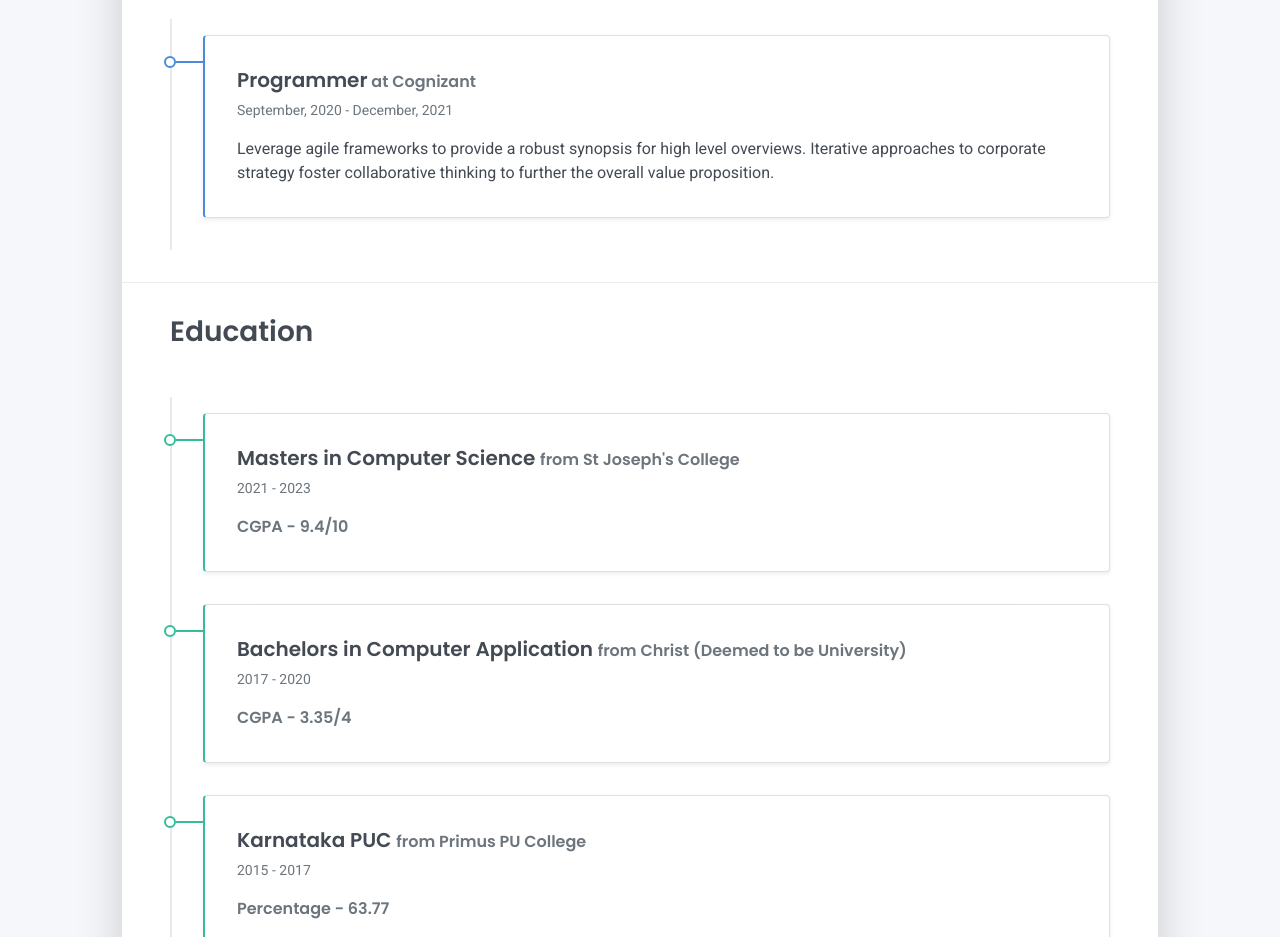
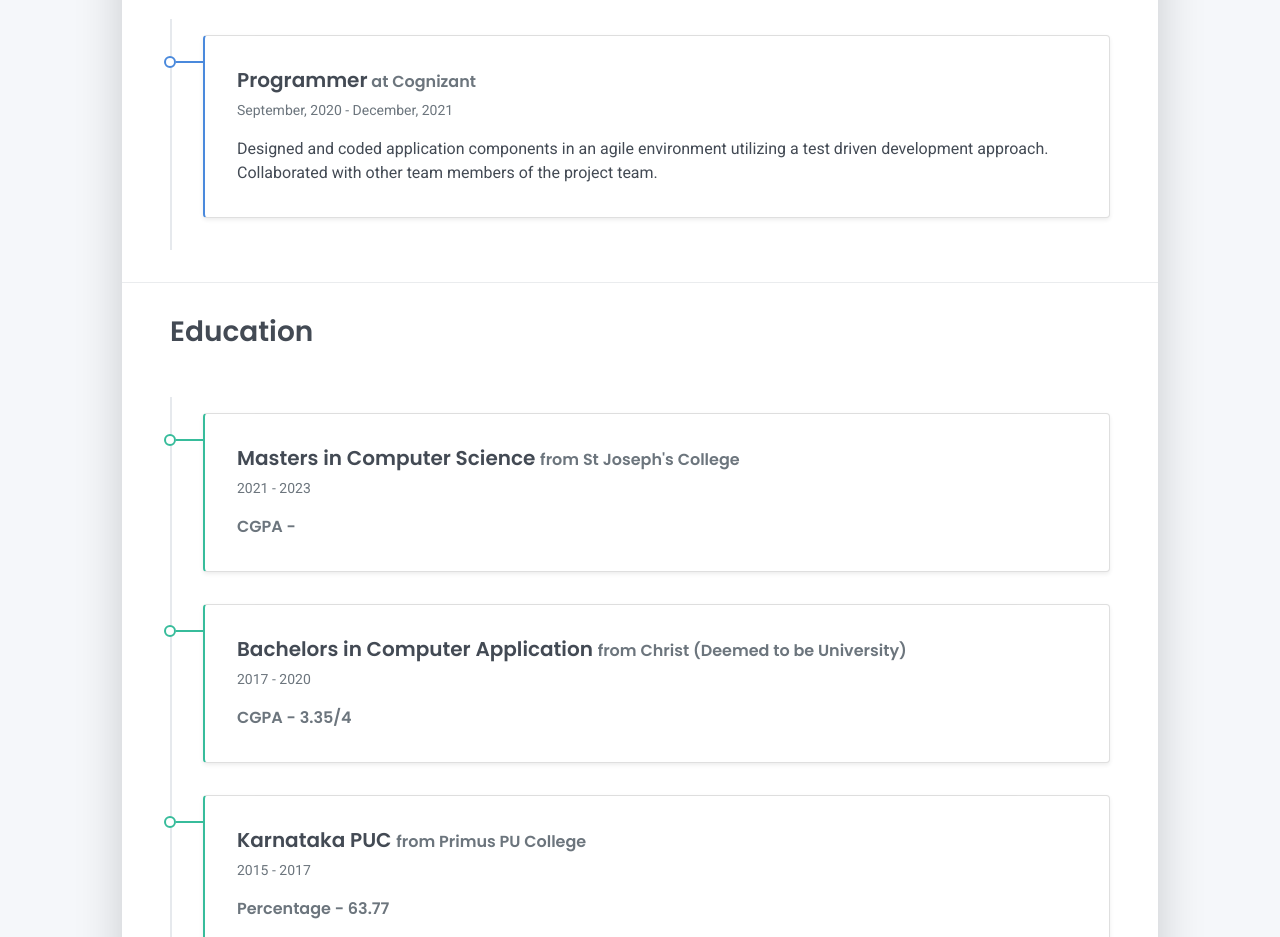
Before and after one commit to sreehari229/CV, a plain HTML site: page index.html in a window 1280 px wide. Shown: the part 1100-2037 px from the top of the page. Drawn offline with Linux system fonts and the light colour scheme.

Commit message:
Updated experience

```diff
--- a/index.html
+++ b/index.html
@@ -200,9 +200,9 @@
               <div class="card-body">
                 <div class="h5 mb-1">Programmer<span class="text-muted h6"> at Cognizant</span></div>
                 <div class="text-muted text-small mb-2">September, 2020 - December, 2021</div>
-                <div>Leverage agile frameworks to provide a robust synopsis for high level overviews. Iterative
-                  approaches to corporate strategy foster collaborative thinking to further the overall value
-                  proposition.</div>
+                <div>Designed and coded application components in an agile environment utilizing a test driven development approach.
+                  Collaborated with other team members of the project team.
+                </div>
               </div>
             </div>
           </div>
@@ -220,7 +220,7 @@
                 <div class="h5 mb-1">Masters in Computer Science <span class="text-muted h6">from St Joseph's
                     College</span></div>
                 <div class="text-muted text-small mb-2">2021 - 2023</div>
-                <div><span class="text-muted h6">CGPA - 9.4/10</span></div>
+                <div><span class="text-muted h6">CGPA - </span></div>
               </div>
             </div>
             <div class="timeline-card timeline-card-success card shadow-sm">
```
